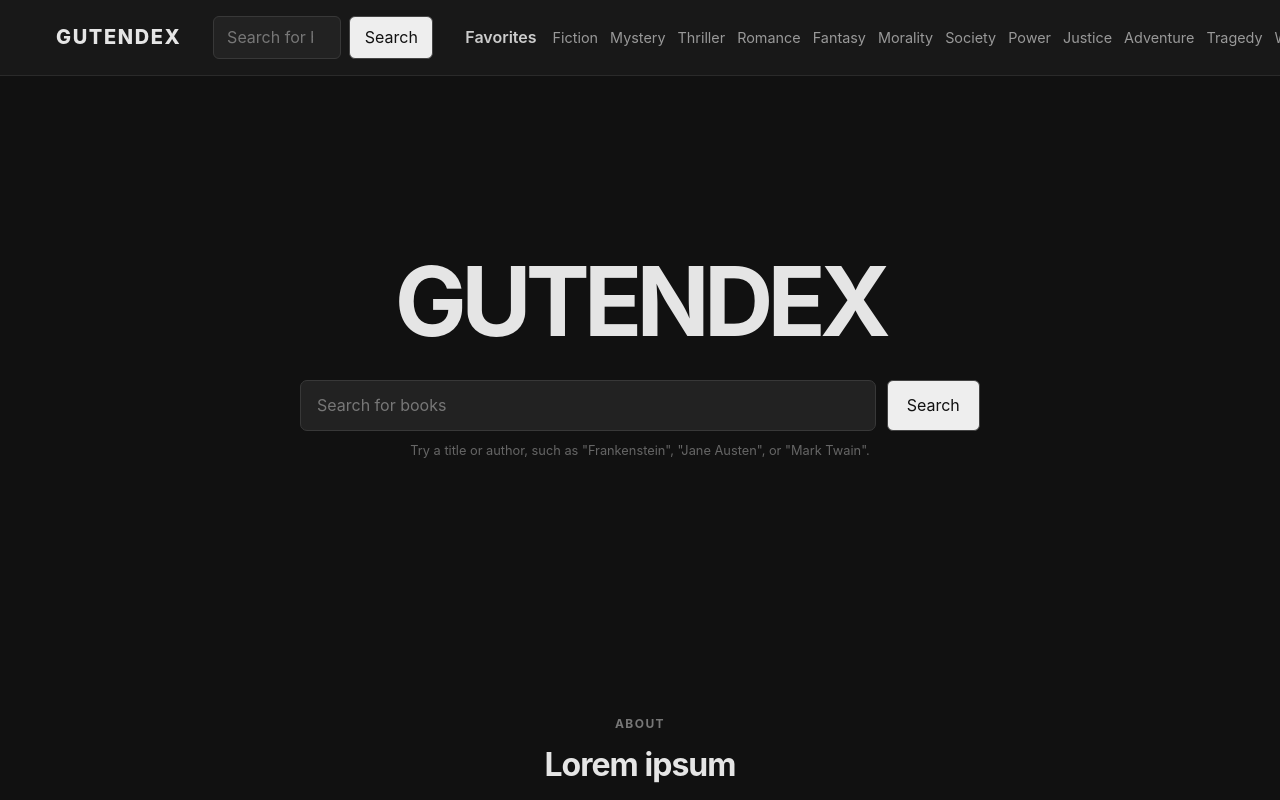
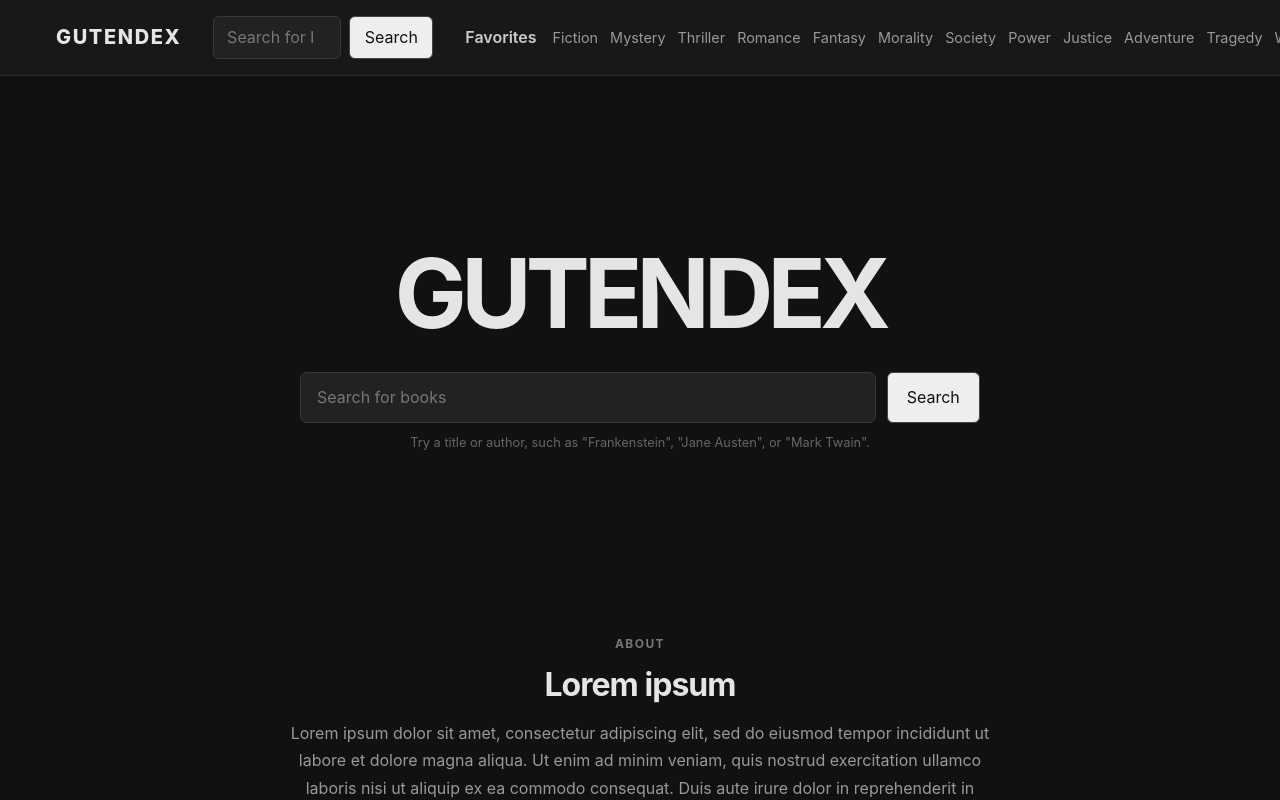
Before and after one commit to mathiaskodehode/Gutendex, a React (Vite) app: page / in a window 1280 px wide. Shown: the top 800 px of the page. Built offline with nearby package versions, Linux system fonts and the light colour scheme.

Commit message:
adjust gap on home page

```diff
--- a/src/index.css
+++ b/src/index.css
@@ -81,7 +81,6 @@ a:hover {
 .home-page {
     display: flex;
     flex-direction: column;
-    gap: 5rem;
 }
 
 .home-hero {
@@ -89,7 +88,6 @@ a:hover {
     display: grid;
     place-items: center;
     text-align: center;
-    padding: 4rem 0 3rem;
 }
 
 .home-hero-content {
```
